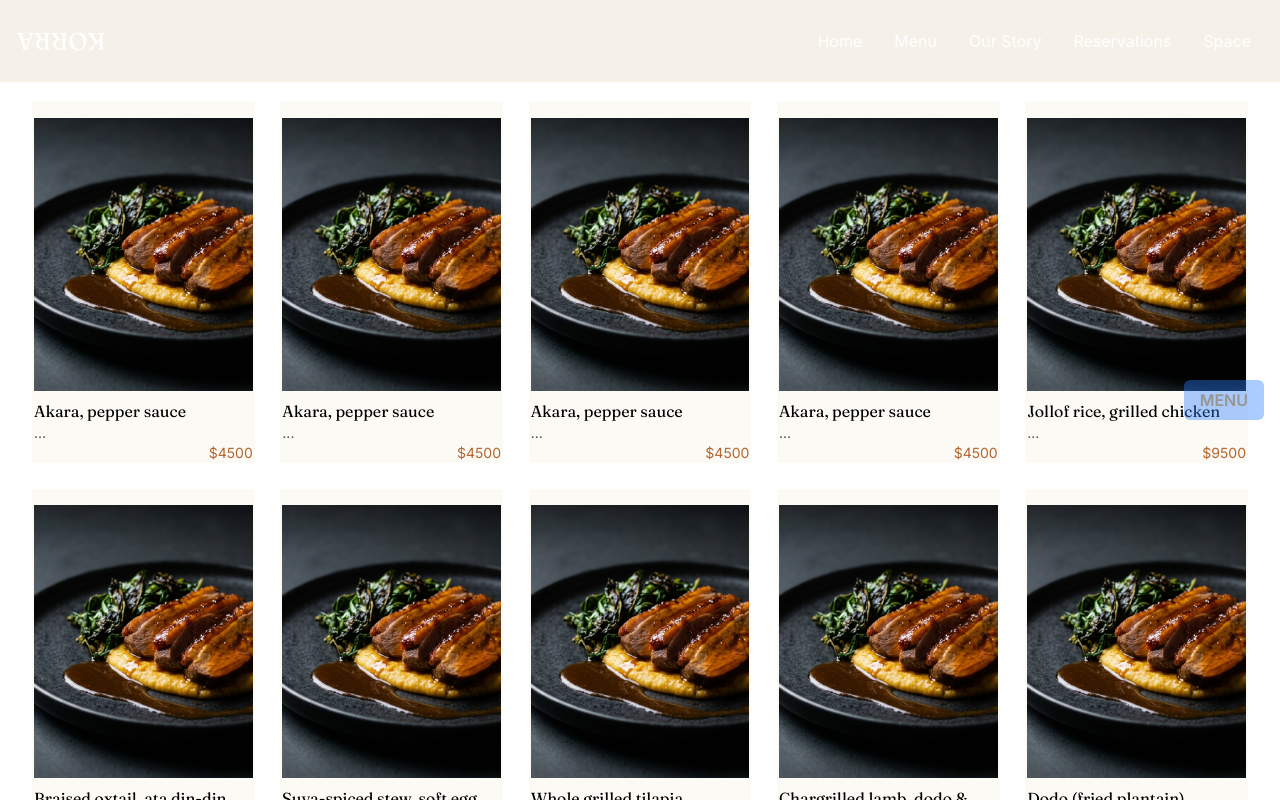
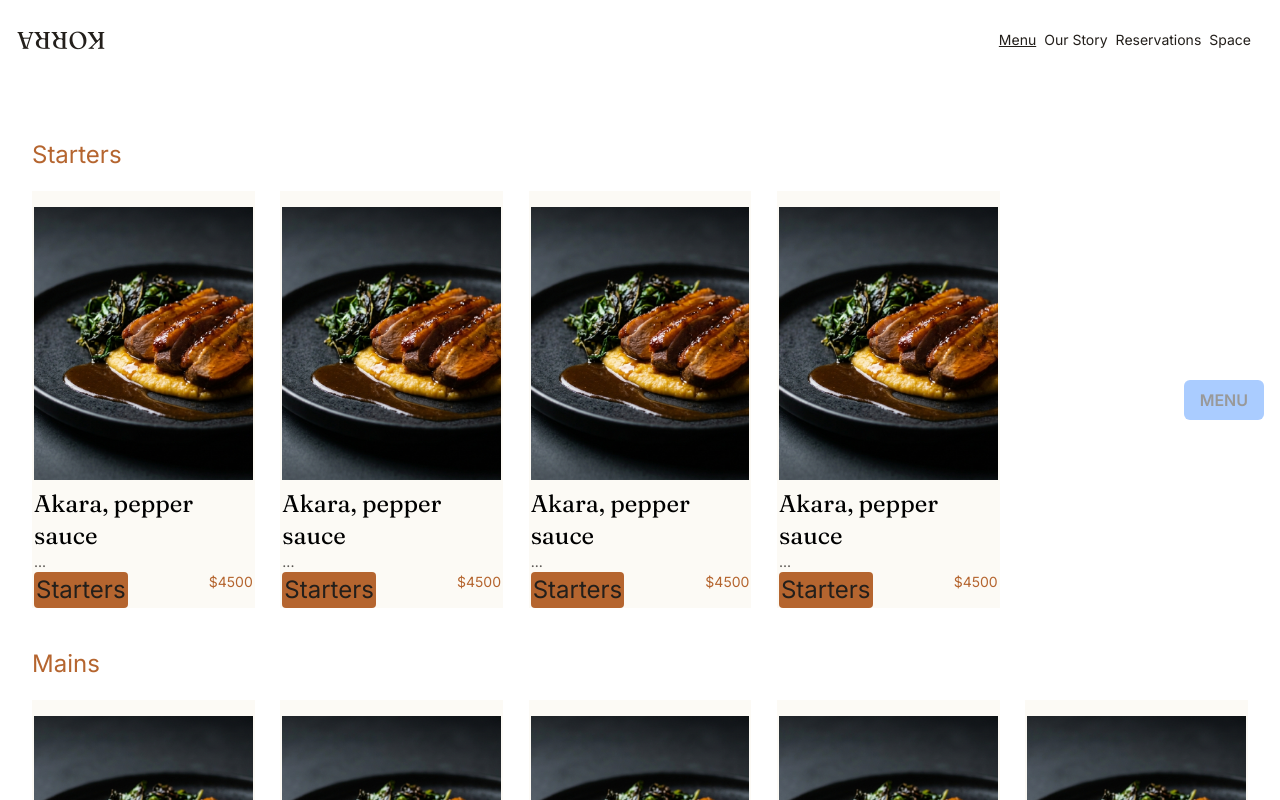
Before and after one commit to Debisi25/KORRA_2.0, a React (Vite) app: page /menu in a window 1280 px wide. Shown: the top 800 px of the page. Built offline with nearby package versions, Linux system fonts and the light colour scheme.

Commit message:
carouselAdded

```diff
--- a/src/components/FoodCard.jsx
+++ b/src/components/FoodCard.jsx
@@ -15,7 +15,10 @@ function FoodCard({ imgUrl, foodName, foodDescription, foodPrice, category }) {
       </div>
       <h3 className="foodName mt-2 text-md">{foodName}</h3>
       <p className="description text-sm">{foodDescription}</p>
-      <p className="price text-sm self-end ">${foodPrice}</p>
+      <div className="flex justify-between">
+        <p className="text-ink bg-terracotta p-0.5 rounded-sm">{category}</p>
+        <p className="price text-sm ">${foodPrice}</p>
+      </div>
     </div>
   );
 }
--- a/src/components/button.jsx
+++ b/src/components/button.jsx
@@ -22,4 +22,12 @@ function Button({ children, link, className }) {
     );
   }
 }
+
+export function NavLink({ name, link, className }) {
+  return (
+    <li className={className}>
+      <Link to={link}>{name}</Link>
+    </li>
+  );
+}
 export default Button;
--- /dev/null
+++ b/src/components/carousel.jsx
@@ -0,0 +1,20 @@
+import React from "react";
+
+function Homecarousel() {
+  return (
+    <>
+      <div className="homeCarouselContainer">
+        <div className="homeCarouselCards flex flex-nowrap gap-1 mx-auto px-2 overflow-x-auto my-5  ">
+          <div className="card1 card bg-amber-700"></div>
+          <div className="card2 card bg-blue-500"></div>
+          <div className="card3 card bg-red-500"></div>
+          <div className="card4 card bg-green-500"></div>
+          <div className="card5 card bg-orange"></div>
+          <div className="card6 card"></div>
+        </div>
+      </div>
+    </>
+  );
+}
+
+export default Homecarousel;
--- a/src/components/navBar.jsx
+++ b/src/components/navBar.jsx
@@ -2,8 +2,29 @@ import React from "react";
 import { useState, useEffect } from "react";
 import { Link } from "react-router-dom";
 import korraWhite from "../assets/korra_white.jpeg";
+import { NavLink as ReactRouterNavLink } from "react-router-dom";
+
+function NavLink({ name, link, className }) {
+  return (
+    <li className={`{className} relative `}>
+      <ReactRouterNavLink
+        to={link}
+        className={({ isActive }) => (isActive ? "underline" : "")}
+      >
+        {name}
+      </ReactRouterNavLink>
+    </li>
+  );
+}
 
 function NavBar() {
+  const navLinks = [
+    { name: "Menu", link: "/menu" },
+    { name: "Our Story", link: "/story" },
+    { name: "Reservations", link: "/reservations" },
+    { name: "Space", link: "/space" },
+  ];
+
   const [isOpen, setIsOpen] = useState(false);
   const [scrolled, SetScrolled] = useState(false);
   const [activePage, setActivePage] = useState("");
@@ -26,28 +47,21 @@ function NavBar() {
         className={`isolate flex flex-row justify-between items-center p-4 text-ink sticky top-0 border z-50 transition-all duration-300 ease-out ${
           scrolled
             ? "scrolled backdrop-blur-md border-white/12"
-            : "scrolled border-transparent text-white"
+            : "border-transparent backdrop-blur-2xl"
         } `}
       >
         <Link to="/" className="-rotate-180 font-display text-2xl">
           KORRA
         </Link>
-        <ul className="justify-around p-3 hidden sm:flex">
-          <li className="px-4 font-body font-4  ">
-            <Link to="/">Home</Link>
-          </li>
-          <li className="px-4">
-            <Link to="/menu">Menu</Link>
-          </li>
-          <li className="px-4">
-            <Link to="/story">Our Story</Link>
-          </li>
-          <li className="px-4">
-            <Link to="/reservations">Reservations</Link>
-          </li>
-          <li className="pl-4 pr-0">
-            <Link to="/space">Space</Link>
-          </li>
+        <ul className="justify-around p-3 hidden sm:flex text-ink gap-2">
+          {navLinks.map((link) => (
+            <NavLink
+              name={link.name}
+              key={link.name}
+              link={link.link}
+              className="bg-blue-400 px-2"
+            />
+          ))}
         </ul>
         <button
           className={`font-body text-md  sm:hidden hover:text-black ${scrolled ? "text-terracotta" : "text-white"}`}
--- a/src/index.css
+++ b/src/index.css
@@ -59,8 +59,24 @@ nav ul li:hover {
   color: black;
   cursor: pointer;
 }
+nav ul li {
+  font-family: var(--font-body);
+  font-size: 14px;
+}
 nav.scrolled {
   background-color: rgb(245, 241, 232, 0.96);
+}
+.underLink {
+  background-color: transparent;
+}
+.underLink::after {
+  content: "";
+  position: absolute;
+  bottom: 9px;
+  left: 0px;
+  width: 100%;
+  height: 1px;
+  background-color: green;
 }
 .Hero {
   background-image:
@@ -184,10 +200,34 @@ nav.scrolled {
   background-position: center;
   background-size: cover;
 }
+.homeCarouselCards {
+  scroll-marker-group: after;
+}
+.homeCarouselCards::scroll-marker-group {
+  display: flex;
+  justify-content: center;
+  gap: 1em;
+  scroll-behavior: smooth;
+  position: relative;
+  anchor-name: --carousel;
+  scroll-snap-type: x mandatory;
+}
+.homeCarouselCards .card {
+  flex: 0 0 33%;
+  height: 200px;
+  /* background-color: black; */
+}
+.homeCarouselCards .card::scroll-marker {
+  content: "";
+  background-color: brown;
+  border-radius: 50%;
+  height: 1rem;
+  width: 1rem;
+}
 @keyframes heroEnter {
   from {
     opacity: 0;
-    transform: scale(1.2);
+    transform: scale(1.15);
   }
   to {
     opacity: 1;
--- a/src/pages/home.jsx
+++ b/src/pages/home.jsx
@@ -4,6 +4,7 @@ import { Link } from "react-router-dom";
 
 import ExploreCard from "../components/exploreCard";
 import FoodCard from "../components/FoodCard";
+import Homecarousel from "../components/carousel";
 import Button from "../components/button";
 import Hero from "../components/Hero";
 import HomeStory from "../components/homeStory";
@@ -23,22 +24,16 @@ function Home() {
       link: "/menu",
     },
     {
-      id: "space",
-      title: "Our Space",
-      image: duckMeat,
-      link: "/space",
-    },
-    {
       id: "reservations",
       title: "Reservations",
       image: duckMeat,
       link: "/reservations",
     },
     {
-      id: "reservations",
-      title: "Reservations",
+      id: "space",
+      title: "Our Space",
       image: duckMeat,
-      link: "/reservations",
+      link: "/space",
     },
     {
       id: "home",
@@ -64,6 +59,7 @@ function Home() {
           ))}
         </div>
       </div>
+      <Homecarousel />
     </>
   );
 }
--- a/src/pages/menu.jsx
+++ b/src/pages/menu.jsx
@@ -188,8 +188,14 @@ function Menu() {
         activeCat={activeCat}
         onCatChange={setActiveCat}
       />
+      <div className="mb-20">
+        {categories.map((cat) => (
+          <section key={cat} className={`${cat} text-2xl mt-10`}>
+            <h1 className="font-body text-terracotta mb-5">{cat}</h1>
             <div className=" grid grid-cols-1 xs:grid-cols-2 sm:grid-cols-3 md:grid-cols-4 lg:grid-cols-5 gap-[clamp(1rem,2vw,2rem)]">
-        {menuItems.map((item) => (
+              {menuItems
+                .filter((item) => item.category === cat)
+                .map((item) => (
                   <FoodCard
                     key={item.id}
                     foodName={item.name}
@@ -200,6 +206,9 @@ function Menu() {
                   />
                 ))}
             </div>
+          </section>
+        ))}
+      </div>
     </main>
   );
 }
```
Lines whose indentation alone changed are shown as unchanged.
